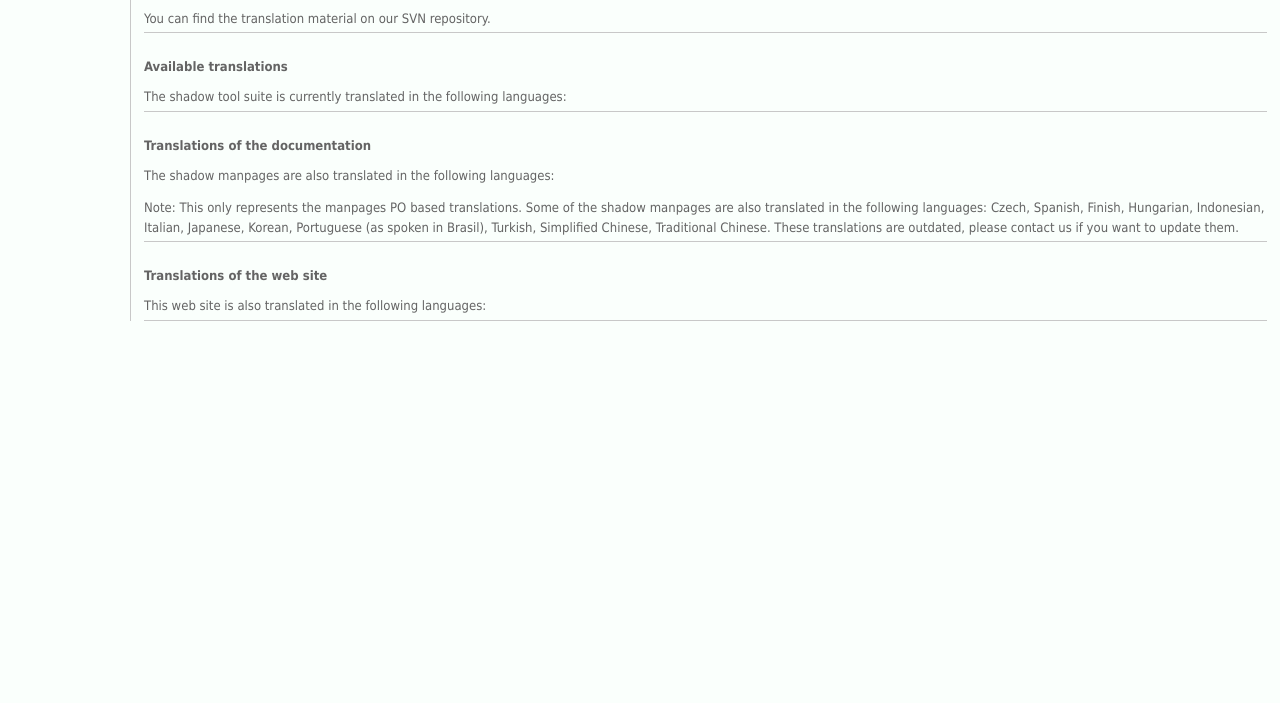
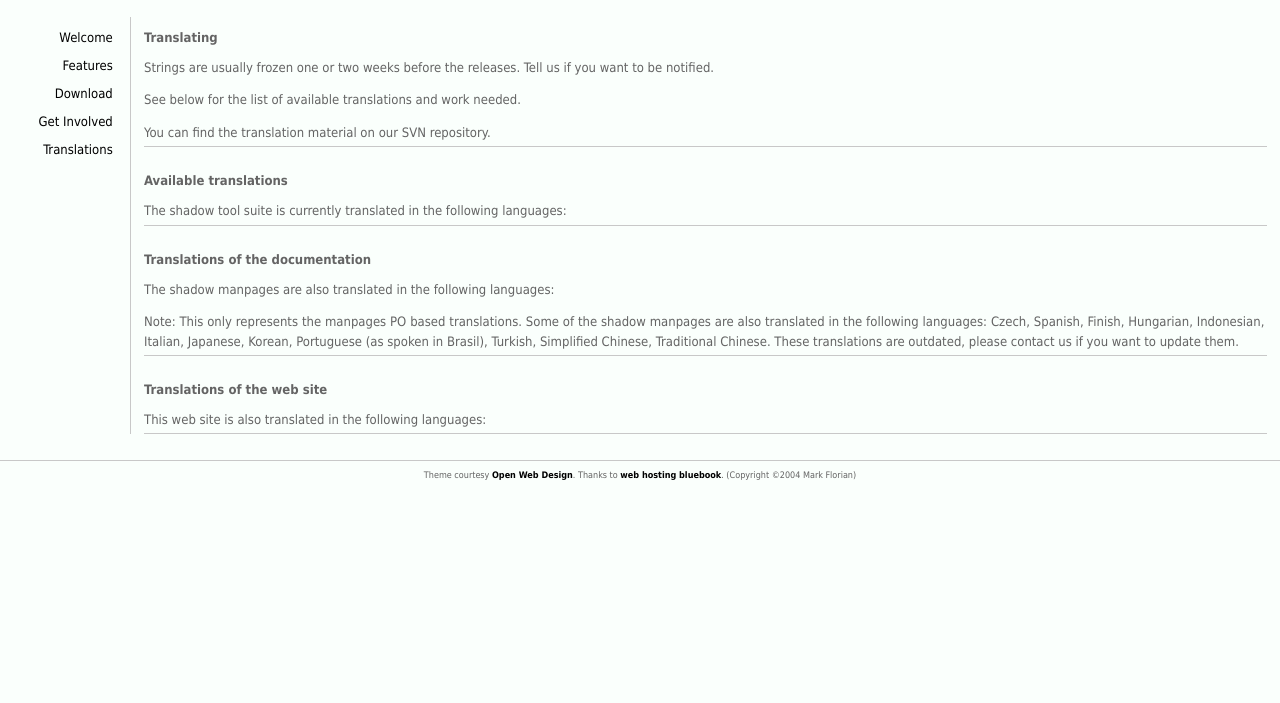
Before and after one commit to shadow-maint/shadow-www, a plain HTML site: page translations.html in a window 1280 px wide. Shown: the part 97-800 px from the top of the page. Drawn offline with Linux system fonts and the light colour scheme.

Commit message:
Fix broken links

```diff
--- a/translations.html
+++ b/translations.html
@@ -11,8 +11,19 @@
 	<title>shadow - Translations</title>
 </head>
 <body>
-	<? include "header.php.en"; ?>
+<!-- begin header.html -->
+	<div class="bg"><div class="header">
+		<h1>shadow<sup>v<? include "version.html"; ?></sup></h1>
+	</div></div>
 
+	<div id="nav">
+		<a href="."                 title="Welcome"      >Welcome<span>&nbsp;&nbsp;&lt;</span></a>
+		<a href="features.html"      title="Features"     >Features<span>&nbsp;&nbsp;&lt;</span></a>
+		<a href="download.html"      title="Download"     >Download<span>&nbsp;&nbsp;&lt;</span></a>
+		<a href="getinvolved.html"   title="Get Involved" >Get Involved<span>&nbsp;&nbsp;&lt;</span></a>
+		<a href="translations.html"  title="Translations" >Translations<span>&nbsp;&nbsp;&lt;</span></a>
+	</div>
+<!-- end header.html -->
 	<div id="content">
 		<div class="item">
 			<h2>Translating</h2>
@@ -27,13 +38,13 @@
 			<h2>Available translations</h2>
 			<p>The shadow tool suite is currently translated in the
 			following languages:</p>
-			<? include "table_translations_bin.php";?>
+			<? include "table_translations_bin.html";?>
 		</div>
 		<div class="item">
 			<h2>Translations of the documentation</h2>
 			<p>The shadow manpages are also translated in the
 			following languages:</p>
-			<? include "table_translations_doc.php";?>
+			<? include "table_translations_doc.html";?>
 			<p>Note: This only represents the manpages PO based
 			translations.  Some of the shadow manpages are also translated
 			in the following languages: Czech, Spanish, Finish, Hungarian, Indonesian, Italian, Japanese, Korean, Portuguese (as spoken in Brasil), Turkish, Simplified Chinese, Traditional Chinese.  These translations
@@ -42,11 +53,16 @@
 		<div class="item">
 			<h2>Translations of the web site</h2>
 			<p>This web site is also translated in the following languages:</p>
-			<? include "table_translations_www.php";?>
+			<? include "table_translations_www.html";?>
 		</div>
 	</div>
-
-	<? include "footer_translations.php"; ?>
-	<? include "footer.php"; ?>
+<!-- begin footer.html -->
+<!--This theme is free for distriubtion,  so long as  link to openwebdesing.org and webhostingbluebook.com stay on the theme-->
+	<div id="footer">
+		<p>Theme courtesy <a href="http://www.openwebdesign.org">Open Web Design</a>.
+		Thanks to <a href="http://www.webhostingbluebook.com">web hosting bluebook</a>.
+		(Copyright &copy;2004 Mark Florian)</p>
+	</div>
+<!-- end footer.html -->
 </body>
 </html>
```
Also changed, not shown: documentation.html (+21 -5 lines), download.html (+20 -4 lines), features.html (+21 -5 lines), footer.html (+2 -2 lines), getinvolved.html (+25 -10 lines), index.html (+23 -5 lines).
